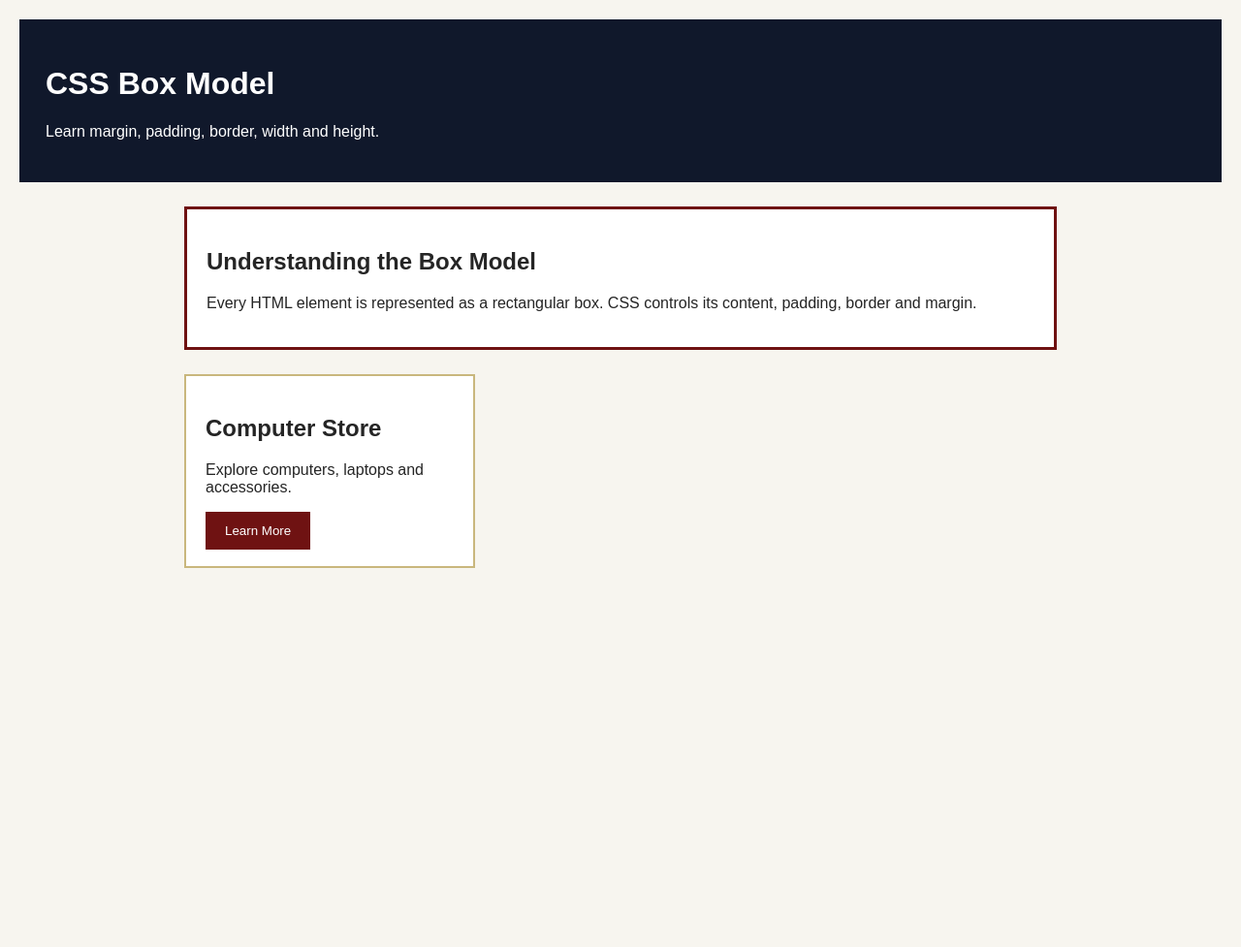
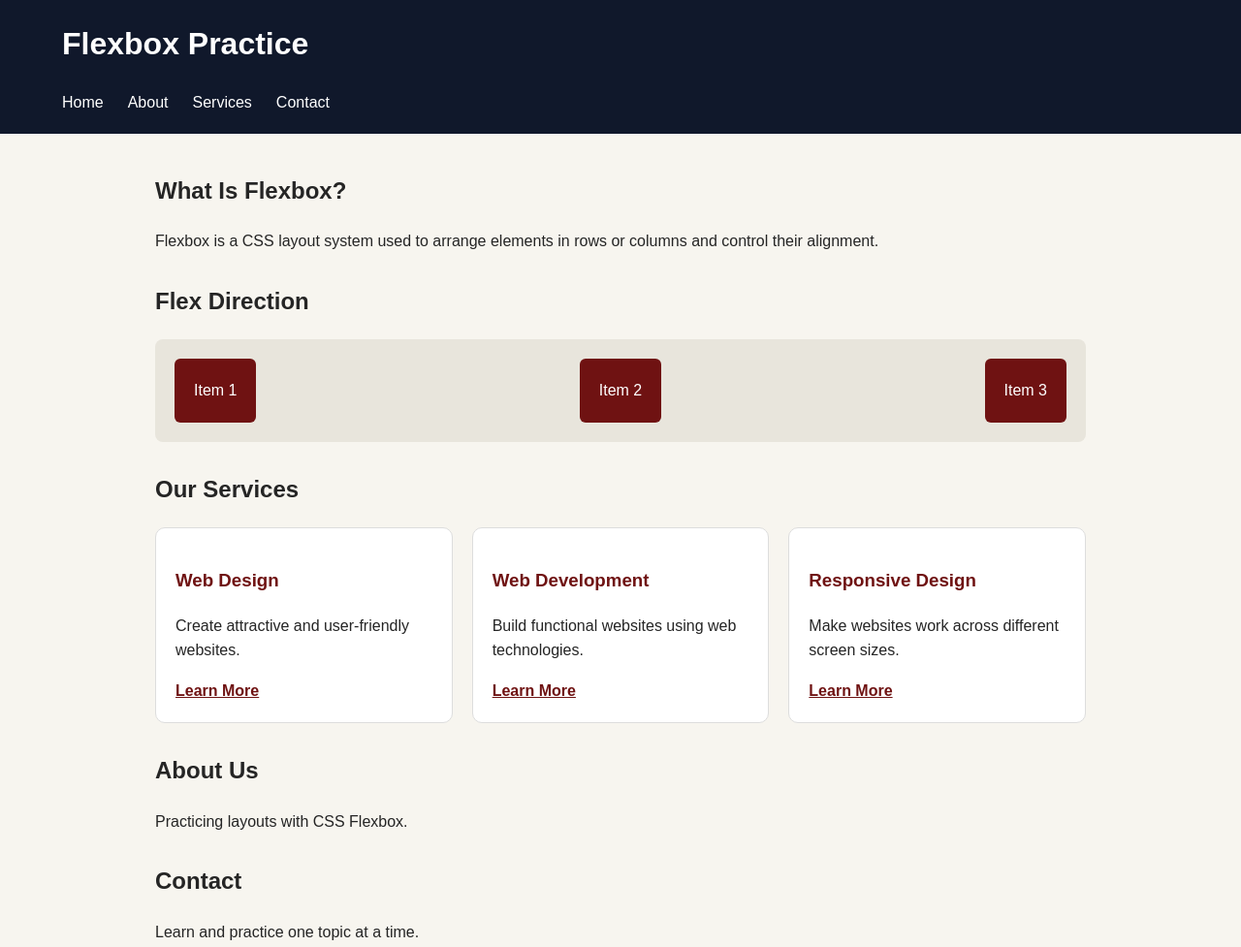
Before and after one commit to aush7845/6-month-web-development-journey, a plain HTML site: page index.html in a window 1280 px wide. Shown: the top 977 px of the page at 97% size. Before the commit the page ends 800 px from the top, so only its background shows below. Drawn offline with Linux system fonts and the light colour scheme.

Commit message:
Day 11: Practice CSS Flexbox

```diff
--- a/index.html
+++ b/index.html
@@ -4,31 +4,79 @@
 <head>
     <meta charset="UTF-8">
     <meta name="viewport" content="width=device-width, initial-scale=1.0">
-    <title>Day 10 - CSS Box Model</title>
+    <title>Day 11 - CSS Flexbox</title>
     <link rel="stylesheet" href="style.css">
 </head>
 <body>
 
-    <header>
-        <h1>CSS Box Model</h1>
-        <p>Learn margin, padding, border, width and height.</p>
+    <header class="header">
+        <h1>Flexbox Practice</h1>
+
+        <nav class="navbar" aria-label="Main navigation">
+            <a href="#home">Home</a>
+            <a href="#about">About</a>
+            <a href="#services">Services</a>
+            <a href="#contact">Contact</a>
+        </nav>
     </header>
 
-    <main>
-        <section class="box">
-            <h2>Understanding the Box Model</h2>
+    <main id="home">
+        <section>
+            <h2>What Is Flexbox?</h2>
             <p>
-                Every HTML element is represented as a rectangular box.
-                CSS controls its content, padding, border and margin.
+                Flexbox is a CSS layout system used to arrange
+                elements in rows or columns and control their alignment.
             </p>
         </section>
 
-        <section class="card">
-            <h2>Computer Store</h2>
-            <p>Explore computers, laptops and accessories.</p>
-            <button type="button">Learn More</button>
+        <section>
+            <h2>Flex Direction</h2>
+
+            <div class="direction-container">
+                <div class="direction-box">Item 1</div>
+                <div class="direction-box">Item 2</div>
+                <div class="direction-box">Item 3</div>
+            </div>
+        </section>
+
+        <section>
+            <h2>Our Services</h2>
+
+            <div class="card-container">
+                <article class="card">
+                    <h3>Web Design</h3>
+                    <p>Create attractive and user-friendly websites.</p>
+                    <a href="#contact">Learn More</a>
+                </article>
+
+                <article class="card">
+                    <h3>Web Development</h3>
+                    <p>Build functional websites using web technologies.</p>
+                    <a href="#contact">Learn More</a>
+                </article>
+
+                <article class="card">
+                    <h3>Responsive Design</h3>
+                    <p>Make websites work across different screen sizes.</p>
+                    <a href="#contact">Learn More</a>
+                </article>
+            </div>
+        </section>
+
+        <section id="about">
+            <h2>About Us</h2>
+            <p>Practicing layouts with CSS Flexbox.</p>
+        </section>
+
+        <section id="contact">
+            <h2>Contact</h2>
+            <p>Learn and practice one topic at a time.</p>
         </section>
     </main>
 
+    <footer>
+        <p>Day 11 — CSS Flexbox Practice</p>
+    </footer>
+
 </body>
 </html>
--- a/style.css
+++ b/style.css
@@ -1,52 +1,121 @@
 
-/* Apply predictable sizing to all elements */
 * {
     box-sizing: border-box;
 }
 
 body {
     margin: 0;
-    padding: 20px;
     font-family: Arial, sans-serif;
+    line-height: 1.6;
+    color: #252525;
     background-color: #f7f5ef;
-    color: #252525;
 }
 
-header {
-    width: 100%;
-    padding: 25px;
-    margin-bottom: 25px;
-    border: 2px solid #10182b;
+.header {
+    padding: 20px 5%;
     background-color: #10182b;
     color: white;
 }
 
-main {
-    max-width: 900px;
-    margin: 0 auto;
+.header h1 {
+    margin-top: 0;
 }
 
-.box {
-    width: 100%;
+/* Navbar using Flexbox */
+.navbar {
+    display: flex;
+    flex-direction: row;
+    justify-content: flex-start;
+    align-items: center;
+    gap: 25px;
+    flex-wrap: wrap;
+}
+
+.navbar a {
+    color: white;
+    text-decoration: none;
+}
+
+.navbar a:hover {
+    text-decoration: underline;
+}
+
+main {
+    max-width: 1000px;
+    margin: 0 auto;
     padding: 20px;
-    margin-bottom: 25px;
-    border: 3px solid #6f1212;
-    background-color: white;
+}
+
+section {
+    margin-bottom: 30px;
+}
+
+/* Direction practice */
+.direction-container {
+    display: flex;
+    flex-direction: row;
+    justify-content: space-between;
+    align-items: center;
+    gap: 15px;
+    padding: 20px;
+    background-color: #e8e5dc;
+    border-radius: 8px;
+}
+
+.direction-box {
+    padding: 20px;
+    background-color: #6f1212;
+    color: white;
+    border-radius: 6px;
+    text-align: center;
+}
+
+/* Service cards using Flexbox */
+.card-container {
+    display: flex;
+    flex-direction: row;
+    justify-content: center;
+    align-items: stretch;
+    flex-wrap: wrap;
+    gap: 20px;
 }
 
 .card {
-    width: 300px;
-    height: 200px;
+    flex: 1 1 250px;
     padding: 20px;
-    margin: 20px 0;
-    border: 2px solid #c9b77d;
     background-color: white;
+    border: 1px solid #ddd;
+    border-radius: 10px;
 }
 
-button {
-    padding: 10px 18px;
-    border: 2px solid #6f1212;
-    background-color: #6f1212;
+.card h3 {
+    color: #6f1212;
+}
+
+.card a {
+    color: #6f1212;
+    font-weight: bold;
+}
+
+footer {
+    padding: 20px;
+    text-align: center;
+    background-color: #10182b;
     color: white;
-    cursor: pointer;
 }
+
+/* Small screens */
+@media (max-width: 600px) {
+    .navbar {
+        gap: 12px;
+    }
+
+    .direction-container {
+        flex-direction: column;
+        align-items: stretch;
+    }
+
+    .direction-box {
+        width: 100%;
+    }
+}
```
